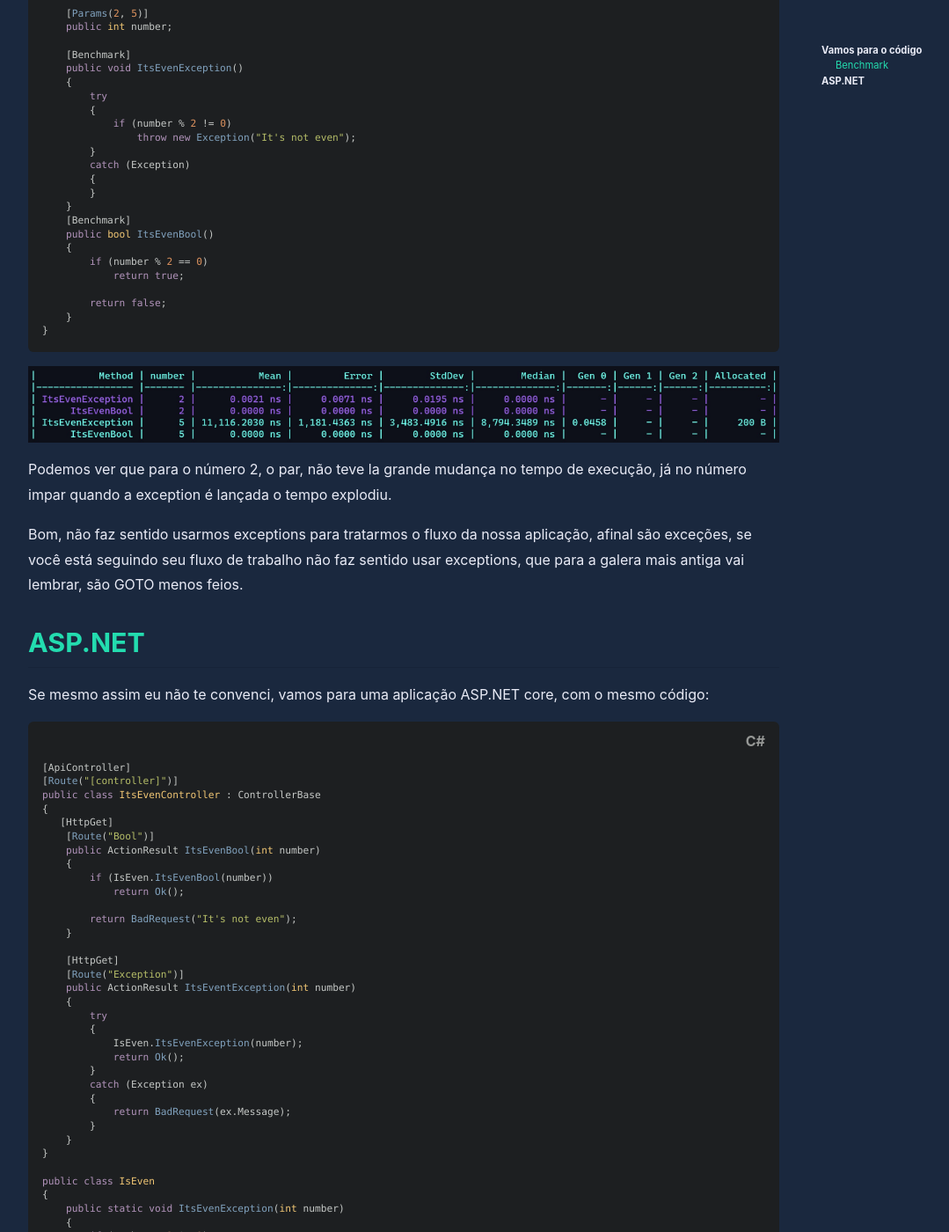
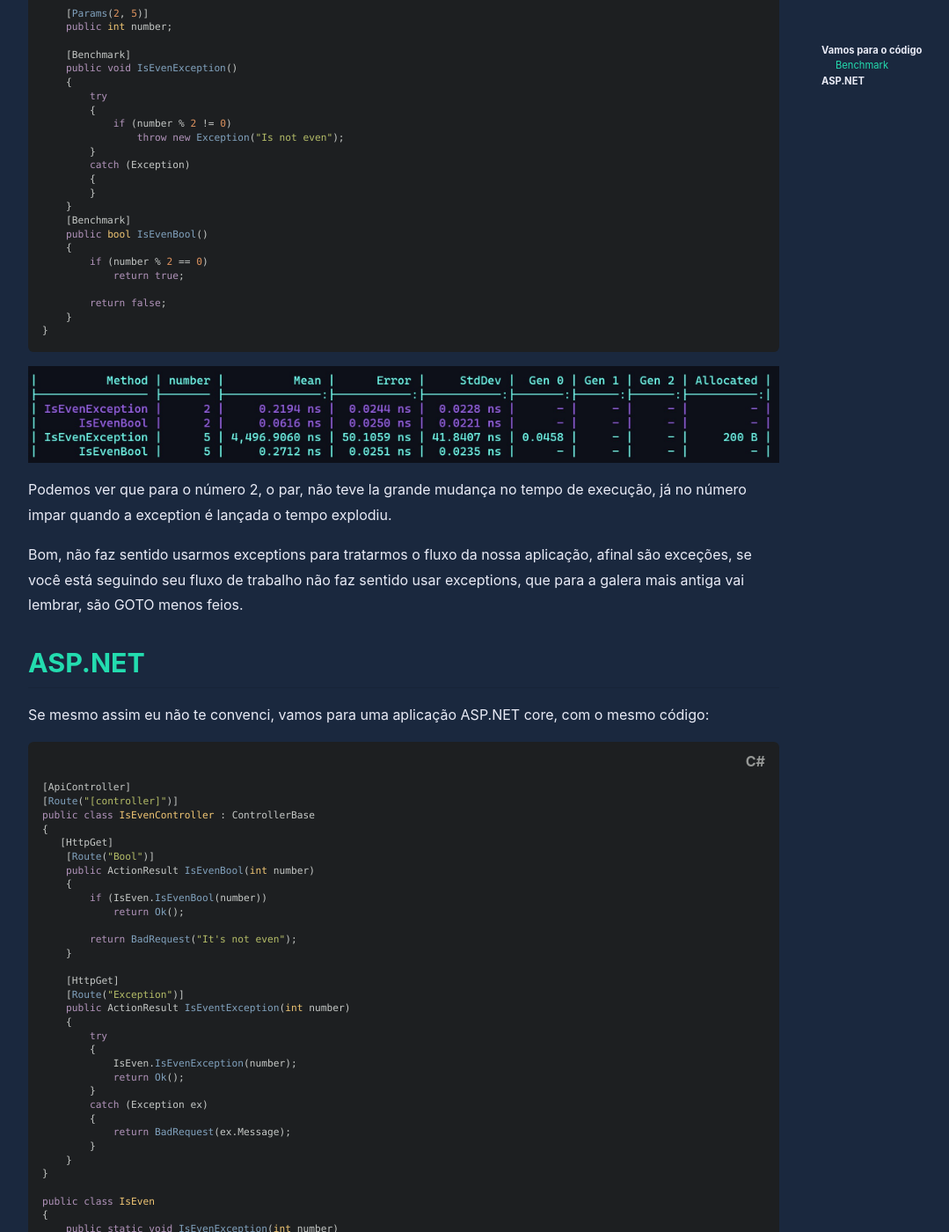
Before and after one commit to Baldini/baldini.github.io, a Jekyll site: the page built from _posts/2022-02-27-dont-use-exceptions.md, in a window 1280 px wide and 1400 px high, scrolled down 1366 px. Shown: the whole window at 88% size, without its empty margins (71-1150 px from the left). Built offline with Jekyll 4.4.1, drawn with Linux system fonts in a browser that asks for light colours; nearby versions of some CDN libraries; comment, search, counter and statistics services are not loaded; some of the changed text lies outside the part shown.

Commit message:
Fix typos and dates

```diff
--- a/_posts/2021-03-22-dont-use-exceptions.md
+++ b/_posts/2022-02-27-dont-use-exceptions.md
@@ -11,7 +11,7 @@
 Um dos primeiro códigos que fazemos é o famoso "verificar se é par", bom vamos fazer o tratamento disto com exception em um ConsoleApp.
 
 {% highlight C# %}
-public void ItsEvenException()
+public void IsEvenException()
 {
     try
     {
@@ -27,7 +27,7 @@
 Podemos simplesmente retornar um bool tambem
 
 {% highlight C# %}
-public bool ItsEvenBool()
+public bool IsEvenBool()
 {
     if (number % 2 == 0)
         return true;
@@ -57,19 +57,19 @@
     public int number;
 
     [Benchmark]
-    public void ItsEvenException()
+    public void IsEvenException()
     {
         try
         {
             if (number % 2 != 0)
-                throw new Exception("It's not even");
+                throw new Exception("Is not even");
         }
         catch (Exception)
         {
         }
     }
     [Benchmark]
-    public bool ItsEvenBool()
+    public bool IsEvenBool()
     {
         if (number % 2 == 0)
             return true;
@@ -79,7 +79,7 @@
 }
 {% endhighlight %}
 
-![image](/assets/images/2020/03/dont-use-exception-01.jpg)
+![image](/assets/images/2022/02/dont-use-exception-01.jpg)
 
 Podemos ver que para o número 2, o par, não teve la grande mudança no tempo de execução, já no número impar quando a exception é lançada o tempo explodiu.
 
@@ -92,13 +92,13 @@
 {% highlight C# %}
 [ApiController]
 [Route("[controller]")]
-public class ItsEvenController : ControllerBase
+public class IsEvenController : ControllerBase
 {
    [HttpGet]
     [Route("Bool")]
-    public ActionResult ItsEvenBool(int number)
+    public ActionResult IsEvenBool(int number)
     {
-        if (IsEven.ItsEvenBool(number))
+        if (IsEven.IsEvenBool(number))
             return Ok();
 
         return BadRequest("It's not even");
@@ -106,11 +106,11 @@
 
     [HttpGet]
     [Route("Exception")]
-    public ActionResult ItsEventException(int number)
+    public ActionResult IsEventException(int number)
     {
         try
         {
-            IsEven.ItsEvenException(number);
+            IsEven.IsEvenException(number);
             return Ok();
         }
         catch (Exception ex)
@@ -122,13 +122,13 @@
 
 public class IsEven
 {
-    public static void ItsEvenException(int number)
+    public static void IsEvenException(int number)
     {
         if (number % 2 != 0)
             throw new Exception("It's not even");
     }
 
-    public static bool ItsEvenBool(int number)
+    public static bool IsEvenBool(int number)
     {
         if (number % 2 == 0)
             return true;
@@ -140,7 +140,7 @@
 
 E efetuando um CURL podemos verificar os tempos de respostas:
 
-![image](/assets/images/2020/03/dont-use-exception-02.jpg)
+![image](/assets/images/2022/02/dont-use-exception-02.jpg)
 
 Temos mais que o dobro do tempo de resposta, sendo um código extremamente simples.
 
```
Also changed, not shown: assets/images/2020/03/dont-use-exception-01.jpg (deleted), assets/images/2020/03/dont-use-exception-02.jpg (deleted), assets/images/2022/02/dont-use-exception-01.jpg (added), assets/images/2022/02/dont-use-exception-02.jpg (added), 2 other files.
